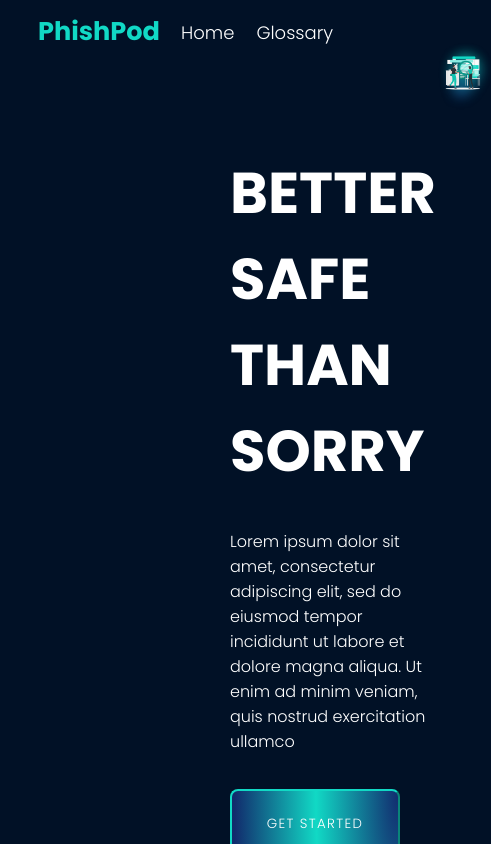
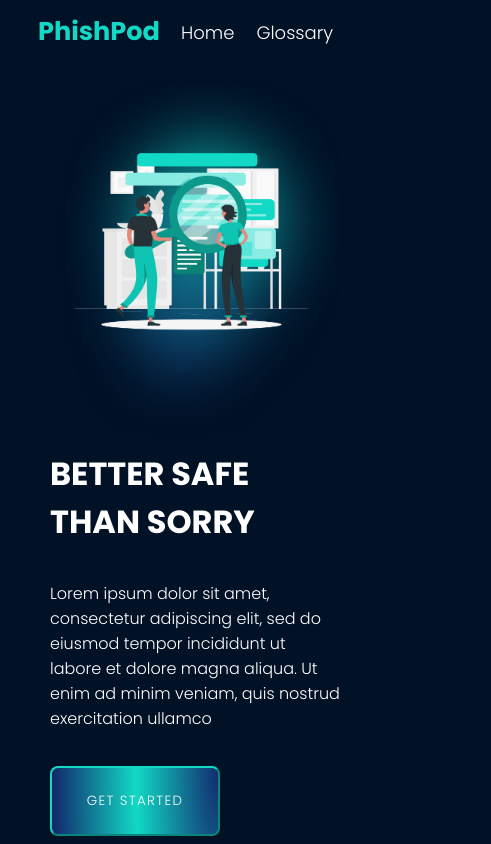
Before and after one commit to niyashiyas/Phish-Pod, a React (Create React App) app: page / in a window 390 px wide. Shown: the top 844 px of the page, 491 px wide, since content can reach past the window. Built offline with nearby package versions, Linux system fonts and the light colour scheme.

Commit message:
landing page responsive

```diff
--- a/src/components/Main.css
+++ b/src/components/Main.css
@@ -1,16 +1,11 @@
 @import url("https://fonts.googleapis.com/css2?family=Poppins:wght@300;700&family=Ubuntu:ital,wght@1,700&display=swap");
-.page-1 {
-  background-color: #011126;
-}
-div {
+.main {
   background-color: #011126;
 }
 .main-heading {
   font-family: "Poppins", sans-serif;
   margin-top: 45px;
-  background-color: #011126;
   font-size: 3.6rem;
-  /* text-align: center; */
   margin-bottom: 35px;
 }
 .main-p {
@@ -20,16 +15,22 @@ div {
 .main-content {
   background-color: #011126;
   font-family: "Poppins";
-  margin-left: 200px;
-  margin-top: 40px;
+  margin: 40px 20px;
+  padding: 0px 100px;
   display: flex;
-  justify-content: space-between;
+  justify-content: center;
+  align-items: center;
   color: white;
+}
+.main-contents{
+  display: flex;
+  flex-direction: column;
+  max-width: 800px;
 }
 .get-started {
   font-family: "Poppins";
   /* margin-left: 200px; */
-  margin-top: 35px;
+  margin: 35px 0px;
   width: 170px;
   height: 70px;
   background: radial-gradient(100.94% 1022.79% at 100% 2.36%, #122C6F 0%, #11D9C5 49%, rgba(18, 44, 111, 0.97) 97.83%);
@@ -45,14 +46,39 @@ div {
   background-color: white;
   color: rgb(0, 0, 0);
 }
+.imgContainer{
+  display: flex;
+  flex-direction: row;
+  justify-content: space-around;
+  align-items: center;
+}
 .mainpic {
-  width: 42%;
-  height: 42%;
-  margin-top: -65px;
-  margin-right: 130px;
+  width: 100%;
 }
 
 /* .page-2{
     height:100vh;
     background-color:beige;
 } */
+
+@media (max-width: 1000px){
+  .main-content{
+    display: flex;
+    flex-direction: column-reverse;
+    margin: 0 20px;
+    padding: 0px;
+  }
+  .main-contents{
+    width: 100%;
+  }
+  .main-content img{
+    width: 100%;
+  }
+  .main-heading{
+    font-size: 32px;
+    margin-top: 0px;
+  }
+  .main-p{
+    font-size: 16px;
+  }
+}
--- a/src/components/Main.js
+++ b/src/components/Main.js
@@ -6,28 +6,23 @@ import Result from "./Result/Result";
 function Main() {
   return (
     <>
-      <div className="page-1">
+      <div className="main">
         <div className="main-content">
-          <div>
-            <div>
+          <div className="main-contents">
             <h1 className="main-heading">BETTER SAFE THAN SORRY</h1>
-            </div>
-            <div>
             <p className="main-p">
               Lorem ipsum dolor sit amet, consectetur adipiscing elit, sed do
               eiusmod tempor incididunt ut labore et dolore magna aliqua. Ut
               enim ad minim veniam, quis nostrud exercitation ullamco
             </p>
-            </div>
             <button className="get-started">GET STARTED</button>
           </div>
-
-          {/* <img src='./images/blob.png' alt='' className='blob' /> */}
+          <div className="imgContainer">
             <img src="./images/mainpic.png" alt="" className="mainpic" />
           </div>
         </div>
+      </div>
       <Form />
-
       <Footer />
     </>
   );
```
Lines whose indentation alone changed are shown as unchanged.
